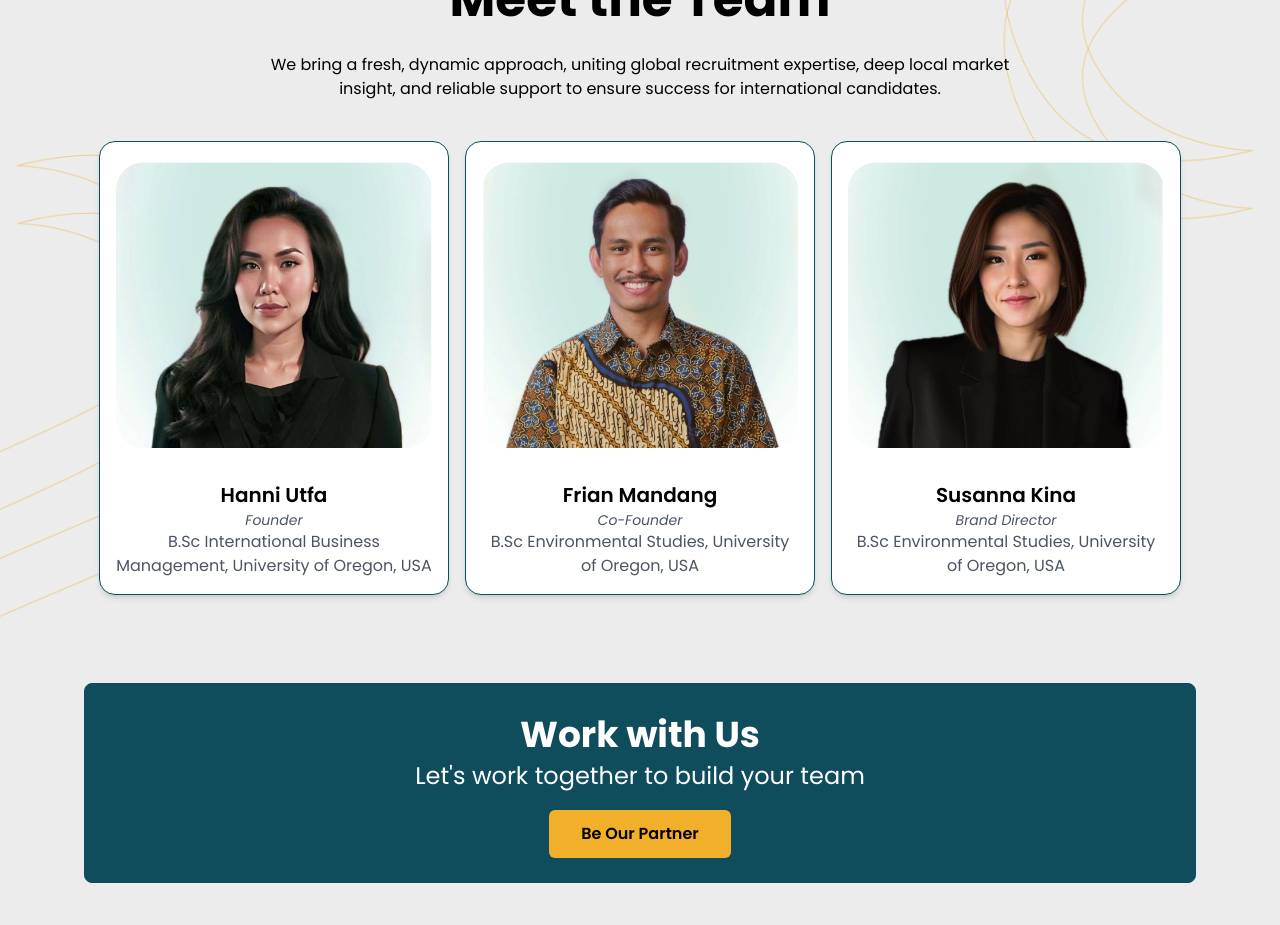
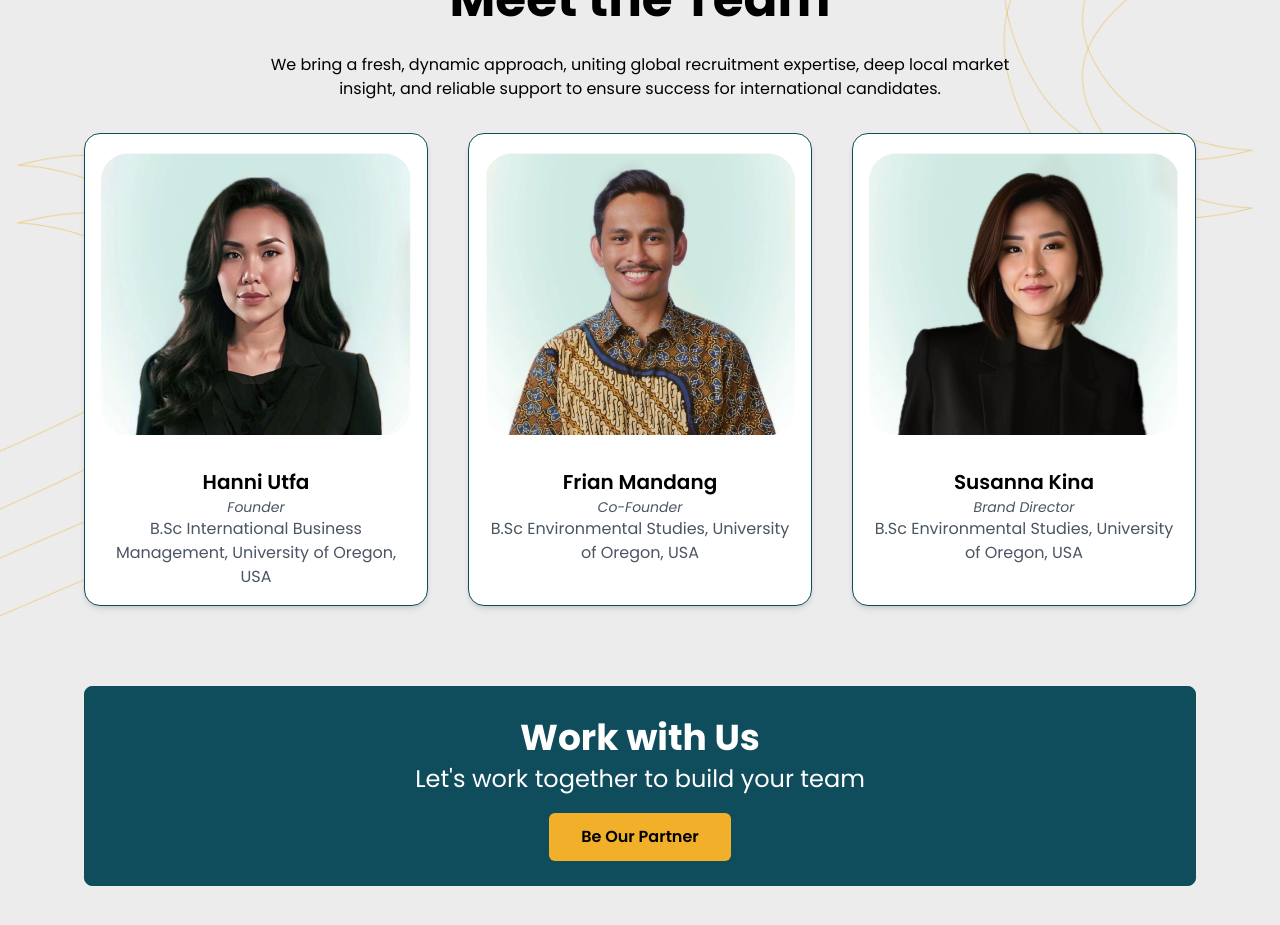
Before and after one commit to haycalrh21/hafapilar, a Next.js app: page / in a window 1280 px wide. Shown: the part 2620-3545 px from the top of the page. Built offline with nearby package versions, Linux system fonts and the light colour scheme.

Commit message:
team member 2

```diff
--- a/src/components/Homepage/Team.tsx
+++ b/src/components/Homepage/Team.tsx
@@ -30,11 +30,11 @@ export default function TeamCard() {
       <p className="text-center max-w-3xl mx-auto mb-8">
         We bring a fresh, dynamic approach, uniting global recruitment expertise, deep local market insight, and reliable support to ensure success for international candidates.
       </p>
-      <div className="flex flex-wrap justify-center w-full">
+      <div className="grid grid-cols-1 sm:grid-cols-2 lg:grid-cols-3 gap-10 w-full"> {/* Grid layout */}
         {teamMembers.map((member, index) => (
           <div
             key={index}
-            className="w-full sm:w-[300px] lg:w-[350px] h-auto bg-white rounded-2xl shadow-md overflow-hidden text-center border-hijau border-[1px] m-[0.5rem]"
+            className="bg-white rounded-2xl shadow-md overflow-hidden text-center border-hijau border-[1px]"
           >
             <div className="relative w-full pt-[1%]">
               <img
```
